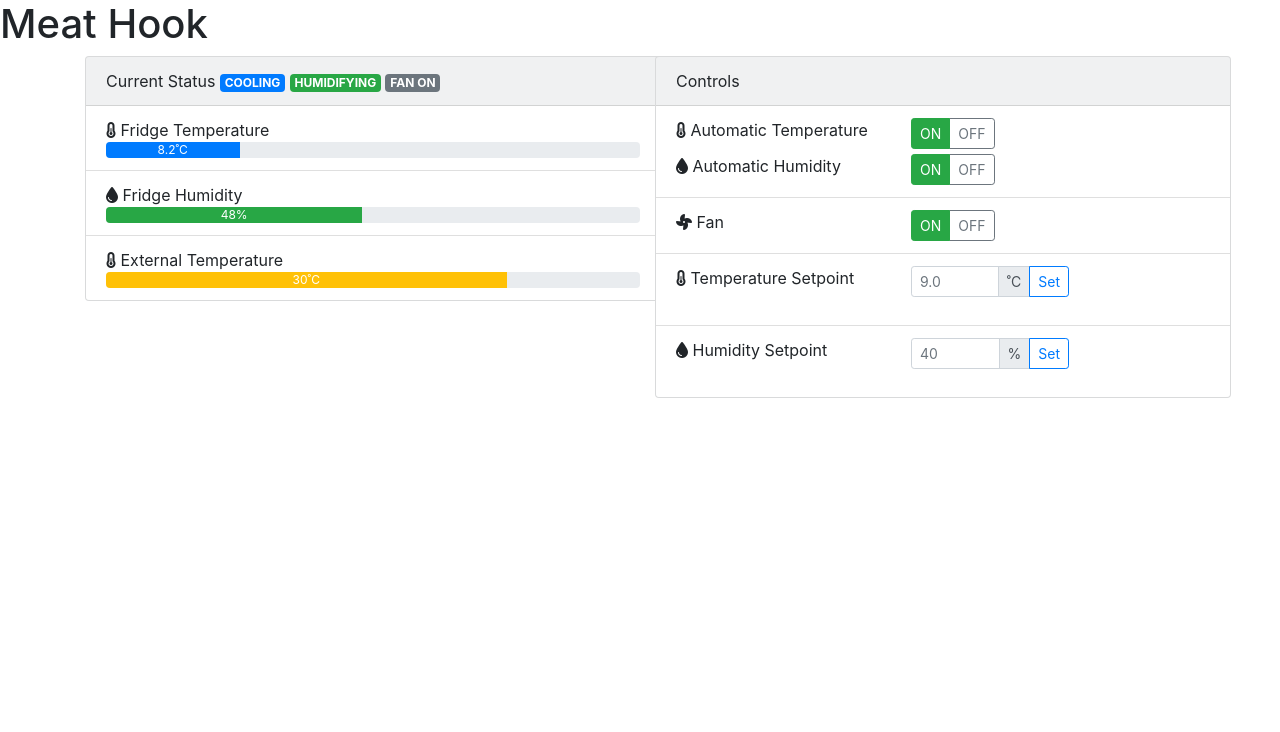
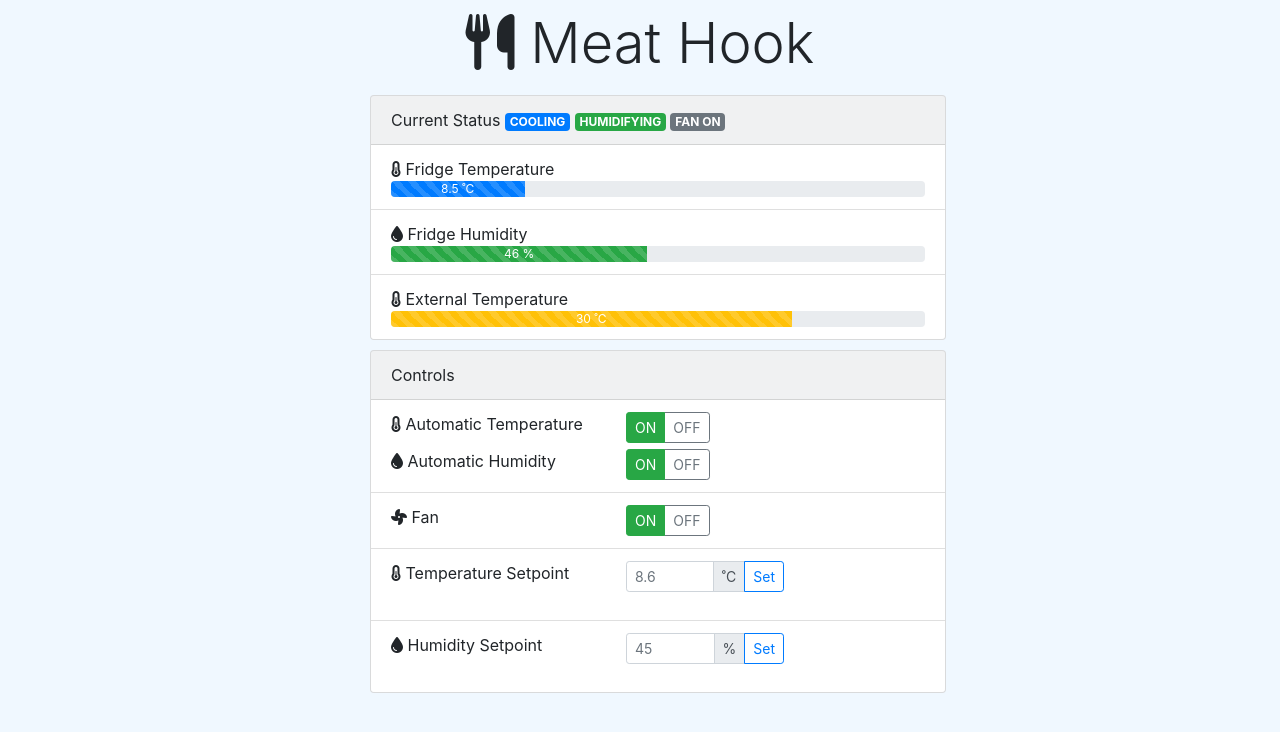
Before and after one commit to jzalger/meathook, a Flask app: page / in a window 1280 px wide. Shown: the top 732 px of the page. Run offline with Flask 2, Linux system fonts and the light colour scheme; parts of the project's set-up code (start-up, migrations or seed data) failed here and were passed over; some libraries are stand-ins or nearby versions.

Commit message:
Frontend updates with server side rendering of state Refactored css and template Minor backend updates

```diff
--- a/meathook_web/meathook.py
+++ b/meathook_web/meathook.py
@@ -2,9 +2,16 @@ from flask import Flask, render_template
 meathook = Flask(__name__)
 
 
+def get_state():
+    return dict(current_temp=8.5, current_rh=46, current_ext_temp=30,
+                temp_alert=False, rh_alert=False, door_alert=False,
+                temp_setpoint=8.6, rh_setpoint=45)
+
+
 @meathook.route('/')
 def main():
-    return render_template('meathook.html')
+    state = get_state()
+    return render_template('meathook.html', state=state)
 
 
 @meathook.route('/current-temp')
@@ -12,7 +19,7 @@ def current_temp():
     return 0
 
 
-@meathook.route('current-rh')
+@meathook.route('/current-rh')
 def current_rh():
     return 0.0
 
--- a/meathook_web/static/meathook.css
+++ b/meathook_web/static/meathook.css
@@ -1,3 +1,9 @@
+body {
+    background: aliceblue !important;
+}
+.main-row {
+    padding-top:10px;
+}
 .control-sub-row {
     padding-top:6px;
 }
--- a/meathook_web/templates/meathook.html
+++ b/meathook_web/templates/meathook.html
@@ -7,24 +7,34 @@
     <!-- Bootstrap CSS -->
     <link rel="stylesheet" href="https://maxcdn.bootstrapcdn.com/bootstrap/4.0.0/css/bootstrap.min.css"
           integrity="sha384-Gn5384xqQ1aoWXA+058RXPxPg6fy4IWvTNh0E263XmFcJlSAwiGgFAW/dAiS6JXm" crossorigin="anonymous">
-    <link rel="stylesheet" href="../static/meathook.css">
+    <link rel="stylesheet" type="text/css" href="{{ url_for('static', filename='meathook.css') }}">
+
     <script src="https://kit.fontawesome.com/04d344c588.js" crossorigin="anonymous"></script>
     <title>Meat Hook</title>
 </head>
 
 <body>
-
+{% if state.temp_alert%}
 <div class="alert alert-danger" id="temp-alert-banner" role="alert">
     <i class="fas fa-thermometer-half"></i> Temperature Alert!
 </div>
+{% endif %}
+{% if state.rh_alert %}
 <div class="alert alert-danger" id="rh-alert-banner" role="alert">
     <i class="fas fa-tint"></i> Humidity Alert!
 </div>
-
-<h1>Meat Hook</h1>
+{% endif %}
+{% if state.door_alert %}
+<div class="alert alert-warning" id="door-alert-banner" role="alert">
+    <i class="fas fa-door-open"></i> Door Open!
+</div>
+{% endif %}
 
 <div class="container">
-    <div class="row">
+    <div class="row main-row justify-content-center">
+        <h1 class="display-4"><i class="fas fa-utensils"></i> Meat Hook</h1>
+    </div>
+    <div class="row main-row justify-content-center">
         <div class="col-6">
             <div class="card bg-light" style="width: 36rem;">
                 <div class="card-header">
@@ -37,31 +47,33 @@
                     <li class="list-group-item">
                         <i class="fas fa-thermometer-half"></i> Fridge Temperature
                         <div class="progress">
-                            <div class="progress-bar bg-primary" role="progressbar" style="width: 25%" aria-valuenow="8"
-                                 aria-valuemin="0" aria-valuemax="20">8.2˚C
+                            <div class="progress-bar progress-bar-striped bg-primary" role="progressbar" style="width: 25%" aria-valuenow="8"
+                                 aria-valuemin="0" aria-valuemax="20">{{ state.current_temp}} ˚C
                             </div>
                         </div>
                     </li>
                     <li class="list-group-item">
                         <i class="fas fa-tint"></i> Fridge Humidity
                         <div class="progress">
-                            <div class="progress-bar bg-success" role="progressbar" style="width: 48%"
-                                 aria-valuenow="48" aria-valuemin="0" aria-valuemax="100">48%
+                            <div class="progress-bar progress-bar-striped bg-success" role="progressbar" style="width: 48%"
+                                 aria-valuenow="48" aria-valuemin="0" aria-valuemax="100">{{ state.current_rh }} %
                             </div>
                         </div>
                     </li>
                     <li class="list-group-item">
                         <i class="fas fa-thermometer-half"></i> External Temperature
                         <div class="progress">
-                            <div class="progress-bar bg-warning" role="progressbar" style="width: 75%"
+                            <div class="progress-bar progress-bar-striped bg-warning" role="progressbar" style="width: 75%"
                                  aria-valuenow="30"
-                                 aria-valuemin="0" aria-valuemax="40">30˚C
+                                 aria-valuemin="0" aria-valuemax="40">{{ state.current_ext_temp }} ˚C
                             </div>
                         </div>
                     </li>
                 </ul>
             </div>
         </div>
+    </div>
+    <div class="row main-row justify-content-center">
         <div class="col-6">
             <div class="card bg-light" style="width: 36rem;">
                 <div class="card-header">
@@ -84,7 +96,7 @@
                                 </div>
                             </div>
                         </div>
-                        <div class="row control-sub-row" style="padding-top:5px">
+                        <div class="row control-sub-row">
                             <div class="col-5">
                                 <i class="fas fa-tint"></i> Automatic Humidity
                             </div>
@@ -124,7 +136,7 @@
                             </div>
                             <div class="col-4">
                                 <div class="input-group input-group-sm mb-3">
-                                    <input placeholder="9.0" type="text" class="form-control" aria-label="degrees celcius">
+                                    <input placeholder="{{ state.temp_setpoint }}" type="text" class="form-control" aria-label="degrees celcius">
                                     <div class="input-group-append">
                                         <span class="input-group-text">˚C</span>
                                         <button class="btn btn-outline-primary btn-sm" type="button">Set</button>
@@ -140,7 +152,7 @@
                             </div>
                             <div class="col-4">
                                 <div class="input-group input-group-sm mb-3">
-                                    <input placeholder="40" type="text" class="form-control" aria-label="degrees celcius">
+                                    <input placeholder="{{ state.rh_setpoint }}" type="text" class="form-control" aria-label="degrees celcius">
                                     <div class="input-group-append">
                                         <span class="input-group-text">%</span>
                                         <button class="btn btn-outline-primary btn-sm" type="button">Set</button>
@@ -167,9 +179,5 @@
         integrity="sha384-JZR6Spejh4U02d8jOt6vLEHfe/JQGiRRSQQxSfFWpi1MquVdAyjUar5+76PVCmYl"
         crossorigin="anonymous"></script>
 <script src="https://cdn.jsdelivr.net/npm/apexcharts"></script>
-<script language="JavaScript">
-  $('#temp-alert-banner').hide();
-  $('#rh-alert-banner').hide();
-</script>
 </body>
 </html>
```
